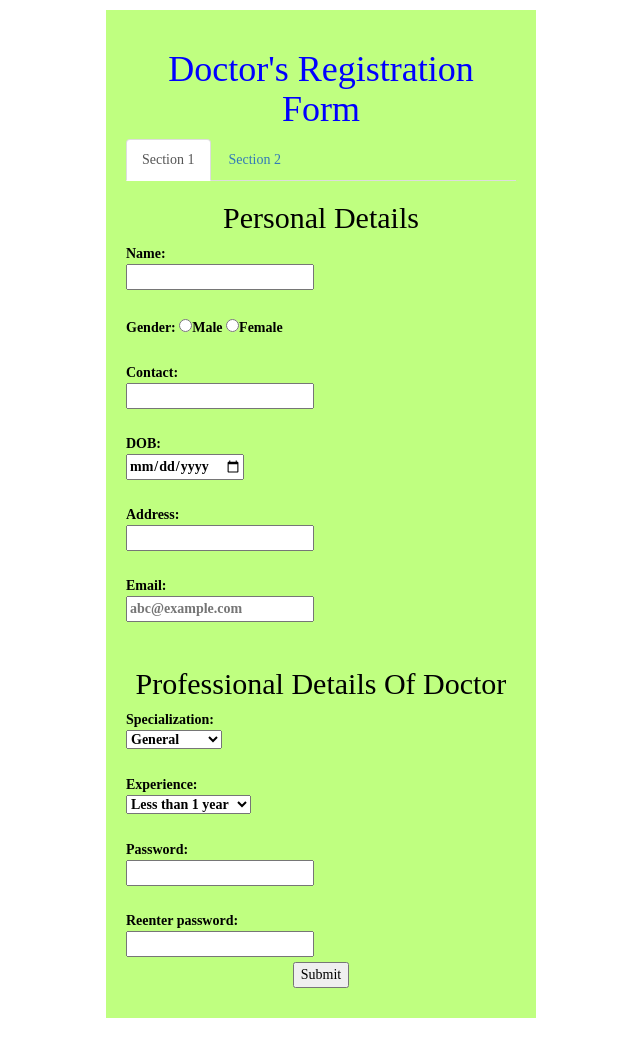
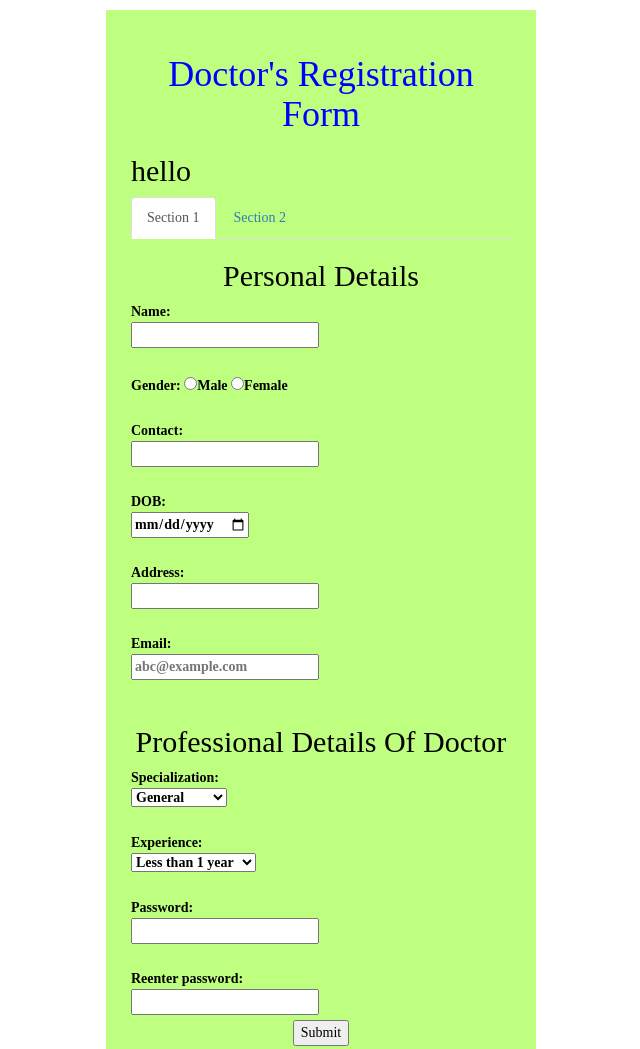
Before and after one commit to Manisha7992/TEST, a plain HTML site: page index.html in a window 1280 px wide. Shown: the top 1049 px of the page, without its empty margins (144-784 px from the left). Drawn offline with nearby package versions, Linux system fonts and the light colour scheme.

Commit message:
Update index.html

```diff
--- a/index.html
+++ b/index.html
@@ -20,7 +20,7 @@ div.dpform {
     background-color:#bfff80;
     color: black;
     margin: 10px 600px 350px 250px;
-    padding: 20px;
+    padding: 25px;
     font-family:"Times New Roman";
     text-align:centre;
 }
@@ -43,6 +43,7 @@ div.dpform {
 <div class="dpform">
 
 <h1 align="center">Doctor's Registration Form</h1>
+  <h2>hello</h2>
 
 
 
```
